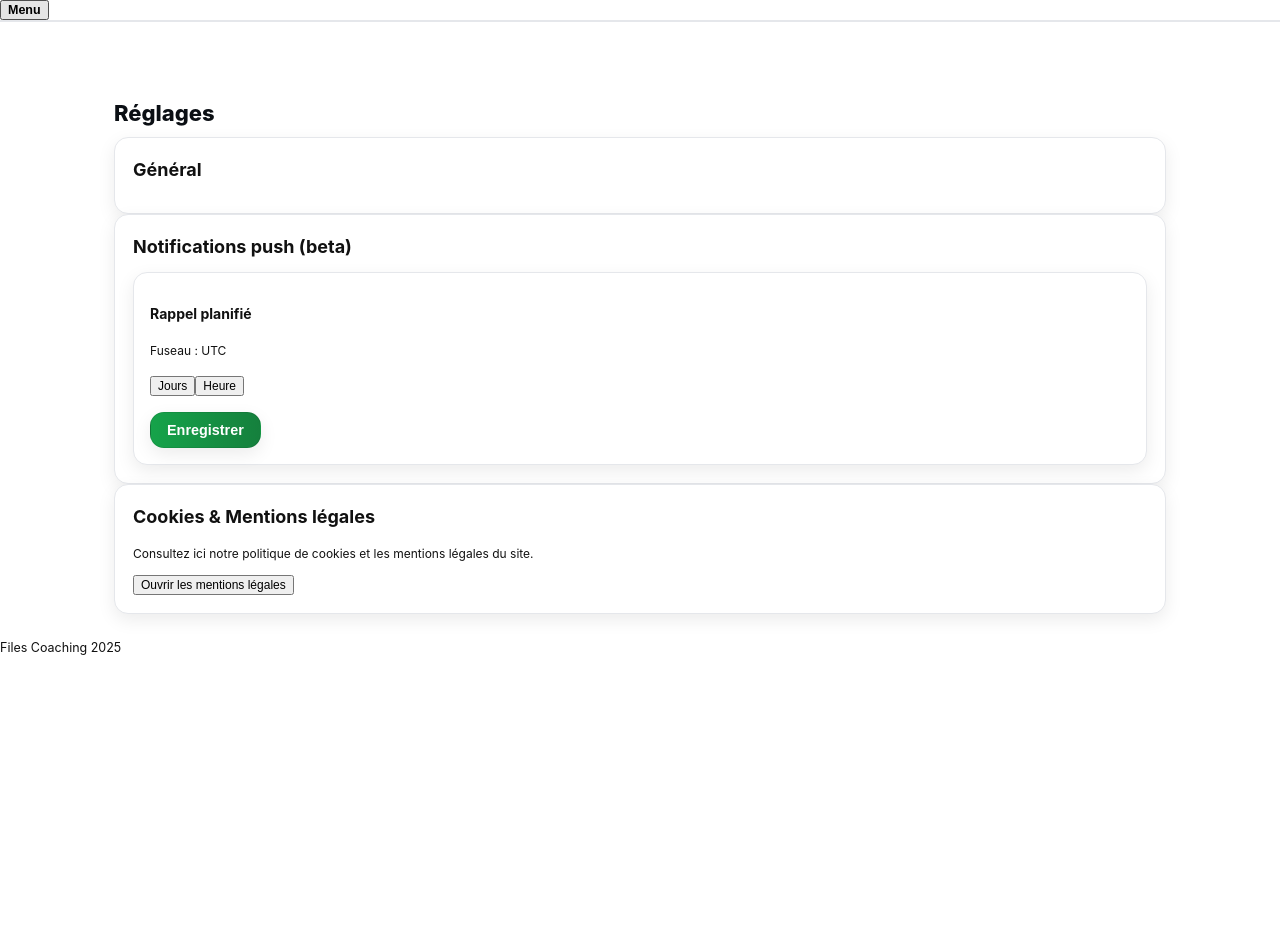
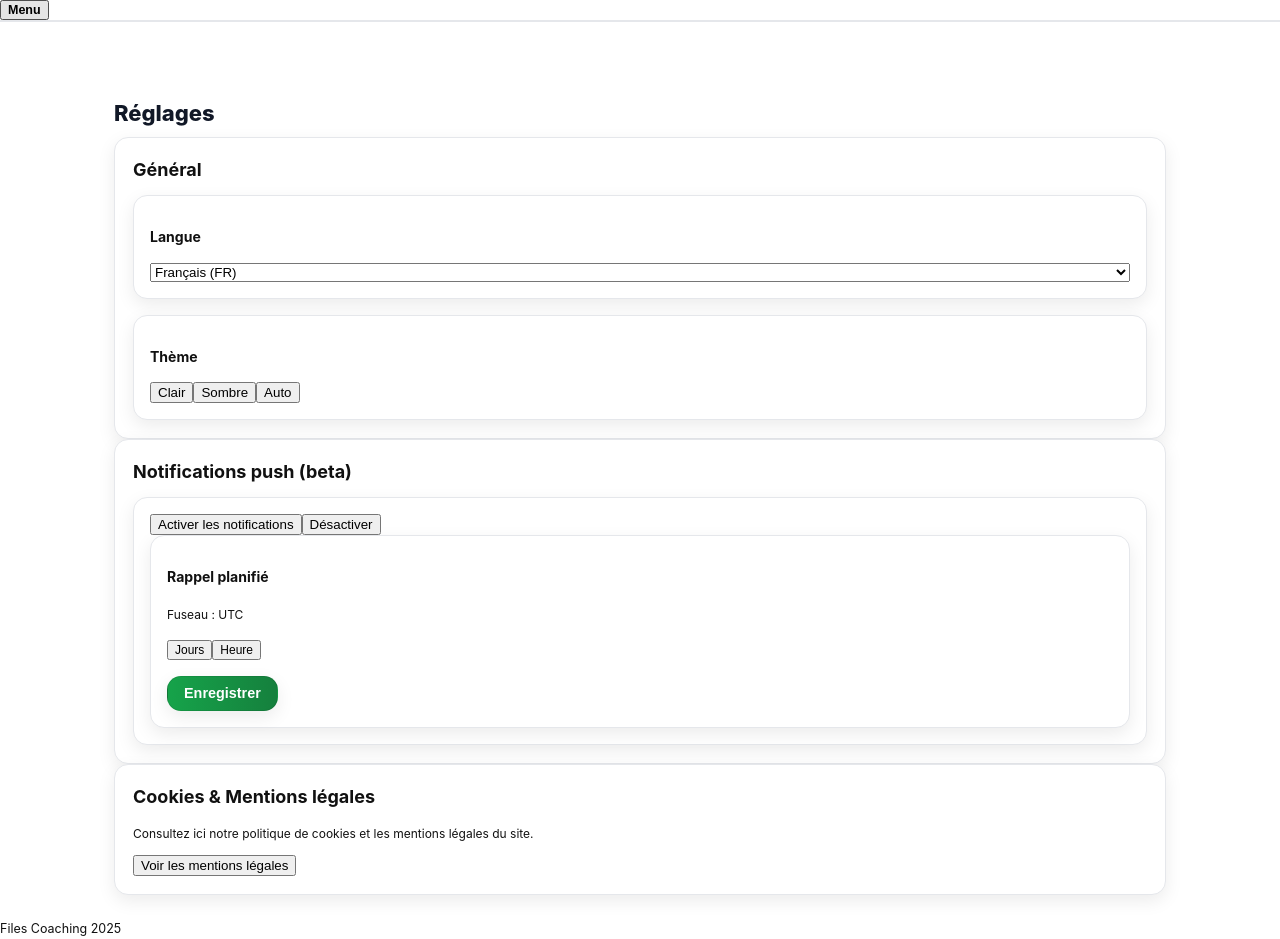
Before and after one commit to lebasquelyza/appli-files, a Next.js app in the folder apps/web/: page /dashboard/settings in a window 1280 px wide. Before the commit the page ends 800 px from the top, so only its background shows below. Built offline with nearby package versions, Linux system fonts and the light colour scheme.

Commit message:
Update page.tsx

```diff
--- a/apps/web/app/dashboard/settings/page.tsx
+++ b/apps/web/app/dashboard/settings/page.tsx
@@ -3,7 +3,7 @@
 import { useEffect, useRef, useState } from "react";
 import { Section } from "@/components/ui/Page";
 
-/* ======================= Taille de police ======================= */
+/* ======================= Police responsive ======================= */
 function useSettingsFontSize() {
   useEffect(() => {
     const fs = getComputedStyle(document.body).fontSize || "16px";
@@ -13,7 +13,7 @@ function useSettingsFontSize() {
   }, []);
 }
 
-/* ======================= Bouton générique ======================= */
+/* ======================= Styles boutons ======================= */
 const btnGhost =
   "rounded-full border bg-white px-4 py-2 shadow-sm hover:bg-gray-50 active:scale-[0.99] transition";
 
@@ -86,18 +86,10 @@ function DaysDropdown({
 
           <div className="mt-3 flex items-center justify-end pt-2 border-t">
             <div className="flex gap-2">
-              <button
-                type="button"
-                className={`${btnGhost} px-3 py-1`}
-                onClick={() => setOpen(false)}
-              >
+              <button type="button" className={`${btnGhost} px-3 py-1`} onClick={() => setOpen(false)}>
                 OK
               </button>
-              <button
-                type="button"
-                className={`${btnGhost} px-3 py-1`}
-                onClick={() => onChange([])}
-              >
+              <button type="button" className={`${btnGhost} px-3 py-1`} onClick={() => onChange([])}>
                 Tout vider
               </button>
             </div>
@@ -177,50 +169,7 @@ function TimeDropdown({
   );
 }
 
-/* ======================= Mentions légales ======================= */
-function LegalModal() {
-  const [open, setOpen] = useState(false);
-
-  return (
-    <div>
-      <button
-        type="button"
-        className={btnGhost}
-        onClick={() => setOpen(true)}
-        style={{ fontSize: "var(--settings-fs)" }}
-      >
-        Ouvrir les mentions légales
-      </button>
-
-      {open && (
-        <div
-          className="fixed inset-0 z-50 bg-black/40 flex items-center justify-center p-4"
-          onClick={() => setOpen(false)}
-        >
-          <div
-            onClick={(e) => e.stopPropagation()}
-            className="bg-white rounded-2xl shadow-xl p-6 max-w-3xl w-full max-h-[90vh] overflow-y-auto"
-            style={{
-              WebkitOverflowScrolling: "touch",
-              touchAction: "pan-y",
-              fontSize: "var(--settings-fs)",
-            }}
-          >
-            <h3 className="text-xl font-semibold mb-4">Mentions légales</h3>
-            <p className="opacity-80 mb-4">
-              (Ici ton texte complet — éditeur, hébergeur, propriété intellectuelle, cookies, etc.)
-            </p>
-            <button className={btnGhost} onClick={() => setOpen(false)}>
-              Fermer
-            </button>
-          </div>
-        </div>
-      )}
-    </div>
-  );
-}
-
-/* ======================= Formulaire rappel ======================= */
+/* ======================= Formulaire de rappel ======================= */
 function PushScheduleForm() {
   const [time, setTime] = useState("08:00");
   const [days, setDays] = useState<number[]>([1, 2, 3, 4, 5]);
@@ -259,7 +208,131 @@ function PushScheduleForm() {
   );
 }
 
-/* ======================= Page principale ======================= */
+/* ======================= Modale Mentions légales ======================= */
+function LegalModal() {
+  const [open, setOpen] = useState(false);
+  const panelRef = useRef<HTMLDivElement | null>(null);
+
+  // ESC pour fermer
+  useEffect(() => {
+    const onEsc = (e: KeyboardEvent) => e.key === "Escape" && setOpen(false);
+    document.addEventListener("keydown", onEsc);
+    return () => document.removeEventListener("keydown", onEsc);
+  }, []);
+
+  // Bloque le scroll du body quand la modale est ouverte
+  useEffect(() => {
+    if (!open) return;
+    const prev = document.body.style.overflow;
+    document.body.style.overflow = "hidden";
+    return () => {
+      document.body.style.overflow = prev;
+    };
+  }, [open]);
+
+  return (
+    <div>
+      <button type="button" className={btnGhost} onClick={() => setOpen(true)}>
+        Voir les mentions légales
+      </button>
+
+      {open && (
+        <>
+          {/* Backdrop */}
+          <div
+            className="fixed inset-0 z-[100] bg-black/40"
+            onClick={() => setOpen(false)}
+            aria-hidden
+          />
+          {/* Conteneur (centré desktop, bottom-sheet mobile) */}
+          <div className="fixed inset-0 z-[101] flex sm:items-center items-end justify-center sm:p-4 p-0">
+            <div
+              ref={panelRef}
+              className="
+                w-full sm:max-w-3xl bg-white shadow-2xl
+                sm:rounded-2xl sm:border sm:p-6 p-4
+                sm:max-h-[85dvh] sm:h-auto
+                h-[92dvh] max-h-[100svh]
+                overflow-y-auto overscroll-contain
+              "
+              style={{
+                fontSize: "var(--settings-fs)",
+                WebkitOverflowScrolling: "touch",
+                touchAction: "pan-y",
+                paddingBottom: "max(1rem, env(safe-area-inset-bottom))",
+              }}
+              role="dialog"
+              aria-modal="true"
+              aria-label="Mentions légales et politique de cookies"
+            >
+              <div className="flex items-start justify-between gap-4">
+                <h3 className="text-base font-semibold">Mentions légales</h3>
+                <button aria-label="Fermer" className={btnGhost} onClick={() => setOpen(false)}>
+                  Fermer
+                </button>
+              </div>
+
+              {/* --- CONTENU COURT À COMPLÉTER PLUS TARD --- */}
+              <div className="mt-3 space-y-4 leading-relaxed">
+                <p className="opacity-80">
+                  Ici vos mentions légales (éditeur du site, hébergeur, propriété intellectuelle,
+                  données personnelles, cookies, contact, etc.). Remplacez ce texte par votre contenu
+                  lorsque vos informations seront prêtes.
+                </p>
+
+                <h4 className="font-semibold">Cookies</h4>
+                <p className="opacity-80">
+                  Ce site utilise des cookies nécessaires au bon fonctionnement et, le cas échéant,
+                  pour la mesure d’audience. Vous pouvez gérer vos préférences ici :
+                </p>
+                <div className="mt-2 flex flex-wrap gap-2">
+                  <button
+                    type="button"
+                    className={btnGhost}
+                    onClick={() => {
+                      alert("Ouvrir le gestionnaire de préférences cookies (à connecter à votre CMP).");
+                    }}
+                  >
+                    Gérer mes préférences cookies
+                  </button>
+                  <button
+                    type="button"
+                    className={btnGhost}
+                    onClick={() => {
+                      try {
+                        const list = document.cookie?.split(";").map((c) => c.trim()).filter(Boolean);
+                        const pretty =
+                          list && list.length
+                            ? list
+                                .map((p) => {
+                                  const i = p.indexOf("=");
+                                  const name = i >= 0 ? p.slice(0, i) : p;
+                                  const value = i >= 0 ? decodeURIComponent(p.slice(i + 1)) : "";
+                                  return `${name} = ${value}`;
+                                })
+                                .join("\n")
+                            : "Aucun cookie lisible côté client.";
+                        alert(pretty);
+                      } catch {
+                        alert("Impossible de lire les cookies depuis ce contexte.");
+                      }
+                    }}
+                  >
+                    Voir les cookies actuels
+                  </button>
+                </div>
+
+                <p className="text-xs opacity-60">Dernière mise à jour : 30/09/2025</p>
+              </div>
+            </div>
+          </div>
+        </>
+      )}
+    </div>
+  );
+}
+
+/* ======================= Préférences (type & valeurs) ======================= */
 type Prefs = {
   language: "fr" | "en" | "de";
   theme: "light" | "dark" | "system";
@@ -268,6 +341,7 @@ type Prefs = {
 const LS_KEY = "app.prefs.v1";
 const DEFAULT_PREFS: Prefs = { language: "fr", theme: "system", reducedMotion: false };
 
+/* ======================= Page principale ======================= */
 export default function Page() {
   useSettingsFontSize();
 
@@ -275,29 +349,156 @@ export default function Page() {
   const [loaded, setLoaded] = useState(false);
 
   useEffect(() => {
-    const raw = localStorage.getItem(LS_KEY);
-    if (raw) setPrefs({ ...DEFAULT_PREFS, ...JSON.parse(raw) });
+    try {
+      const raw = localStorage.getItem(LS_KEY);
+      if (raw) setPrefs({ ...DEFAULT_PREFS, ...JSON.parse(raw) });
+    } catch {}
     setLoaded(true);
   }, []);
 
+  useEffect(() => {
+    if (!loaded) return;
+    const root = document.documentElement;
+    const systemDark = window.matchMedia?.("(prefers-color-scheme: dark)").matches;
+    const isDark = prefs.theme === "dark" || (prefs.theme === "system" && systemDark);
+    root.classList.toggle("dark", isDark);
+    root.setAttribute("data-theme", isDark ? "dark" : "light");
+    root.setAttribute("lang", prefs.language);
+    localStorage.setItem(LS_KEY, JSON.stringify(prefs));
+  }, [prefs, loaded]);
+
   return (
     <div className="container" style={{ paddingTop: 24, paddingBottom: 24 }}>
-      <h1 className="h1 mb-2" style={{ fontSize: 22 }}>
-        Réglages
-      </h1>
+      <div className="mb-2">
+        <h1 className="h1" style={{ fontSize: 22, color: "#111827" }}>
+          Réglages
+        </h1>
+      </div>
 
       <div style={{ fontSize: "var(--settings-fs)" }}>
+        {/* ======================= Section Général ======================= */}
         <Section title="Général">
-          {/* Langue + thème ici */}
+          <div className="grid gap-6 md:grid-cols-2">
+            {/* Langue */}
+            <div className="card space-y-3">
+              <h3 className="font-semibold">Langue</h3>
+              <select
+                className="rounded-[10px] border px-3 py-2 w-full"
+                value={prefs.language}
+                onChange={(e) =>
+                  setPrefs((p) => ({ ...p, language: e.target.value as Prefs["language"] }))
+                }
+                disabled={!loaded}
+              >
+                <option value="fr">Français (FR)</option>
+                <option value="en">English (EN)</option>
+                <option value="de">Deutsch (DE)</option>
+              </select>
+            </div>
+
+            {/* Thème */}
+            <div className="card space-y-3">
+              <h3 className="font-semibold">Thème</h3>
+              <div className="flex flex-wrap gap-2">
+                {(["light", "dark", "system"] as const).map((t) => (
+                  <button
+                    key={t}
+                    type="button"
+                    className={btnGhost}
+                    aria-pressed={prefs.theme === t}
+                    onClick={() => setPrefs((p) => ({ ...p, theme: t }))}
+                  >
+                    {t === "light" ? "Clair" : t === "dark" ? "Sombre" : "Auto"}
+                  </button>
+                ))}
+              </div>
+            </div>
+          </div>
         </Section>
 
+        {/* ======================= Section Notifications ======================= */}
         <Section title="Notifications push (beta)">
-          <PushScheduleForm />
+          <div className="card space-y-3">
+            <div className="flex flex-wrap gap-3 items-center">
+              <button
+                type="button"
+                className={btnGhost}
+                onClick={async () => {
+                  try {
+                    const isIOS = /iphone|ipad|ipod/i.test(navigator.userAgent);
+                    const isStandalone =
+                      window.matchMedia?.("(display-mode: standalone)").matches ||
+                      (navigator as any).standalone === true;
+                    if (isIOS && !isStandalone) {
+                      alert("Sur iOS, ouvre l’app depuis l’icône écran d’accueil (PWA), pas Safari.");
+                      return;
+                    }
+                    if ("Notification" in window && Notification.permission === "default") {
+                      const p = await Notification.requestPermission();
+                      if (p !== "granted") return alert("Notifications refusées.");
+                    }
+                    if ("Notification" in window && Notification.permission === "denied") {
+                      return alert("Notifications refusées.");
+                    }
+                    const vapid = process.env.NEXT_PUBLIC_VAPID_PUBLIC_KEY;
+                    if (!vapid) return alert("NEXT_PUBLIC_VAPID_PUBLIC_KEY manquante.");
+                    if (!("serviceWorker" in navigator)) return alert("SW non supporté.");
+                    await navigator.serviceWorker.ready;
+
+                    const { ensurePushSubscription, getDeviceId } = await import("@/lib/pushClient");
+                    const sub = await ensurePushSubscription(vapid!);
+                    const deviceId = getDeviceId();
+
+                    const res = await fetch("/api/push/subscribe", {
+                      method: "POST",
+                      headers: { "Content-Type": "application/json" },
+                      body: JSON.stringify({ deviceId, subscription: sub }),
+                    });
+                    const j = await res.json().catch(() => ({}));
+                    if (!res.ok) return alert("Subscribe KO: " + res.status + " " + (j.error ?? ""));
+                    alert("Notifications push activées ✅");
+                  } catch (e: any) {
+                    alert("Erreur: " + (e?.message || String(e)));
+                  }
+                }}
+              >
+                Activer les notifications
+              </button>
+
+              <button
+                type="button"
+                className={btnGhost}
+                onClick={async () => {
+                  try {
+                    const { getDeviceId } = await import("@/lib/pushClient");
+                    const deviceId = getDeviceId();
+                    const res = await fetch("/api/push/unsubscribe", {
+                      method: "POST",
+                      headers: { "Content-Type": "application/json" },
+                      body: JSON.stringify({ deviceId }),
+                    });
+                    const j = await res.json().catch(() => ({}));
+                    if (!res.ok) return alert("Unsubscribe KO: " + res.status + " " + (j.error ?? ""));
+                    const reg = await navigator.serviceWorker.ready;
+                    const s = await reg.pushManager.getSubscription();
+                    await s?.unsubscribe();
+                    alert("Notifications push désactivées");
+                  } catch (e: any) {
+                    alert("Erreur: " + (e?.message || String(e)));
+                  }
+                }}
+              >
+                Désactiver
+              </button>
+            </div>
+
+            <PushScheduleForm />
+          </div>
         </Section>
 
-        {/* ✅ Nouvelle section tout en bas */}
+        {/* ======================= Section Cookies & Mentions ======================= */}
         <Section title="Cookies & Mentions légales">
-          <p className="opacity-70 mb-2">
+          <p className="opacity-70 mb-4">
             Consultez ici notre politique de cookies et les mentions légales du site.
           </p>
           <LegalModal />
```
